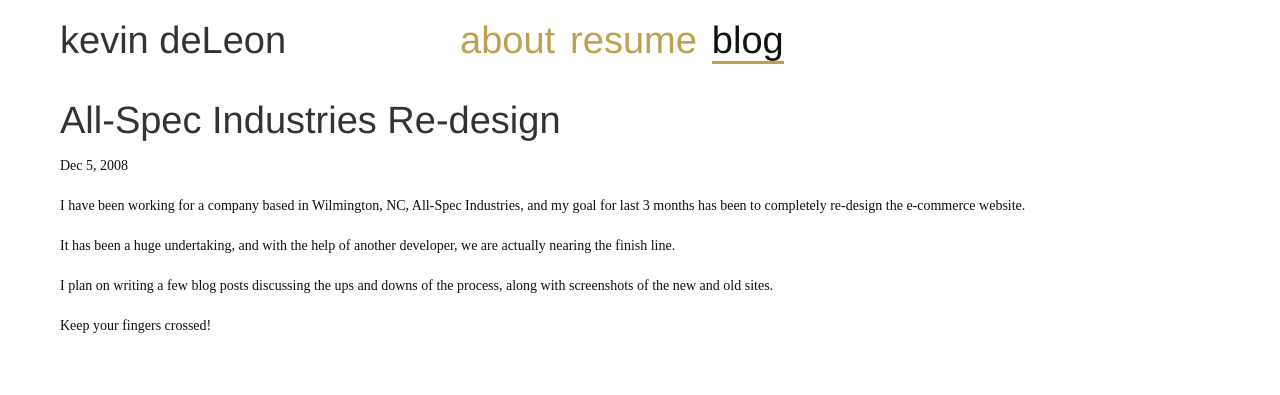
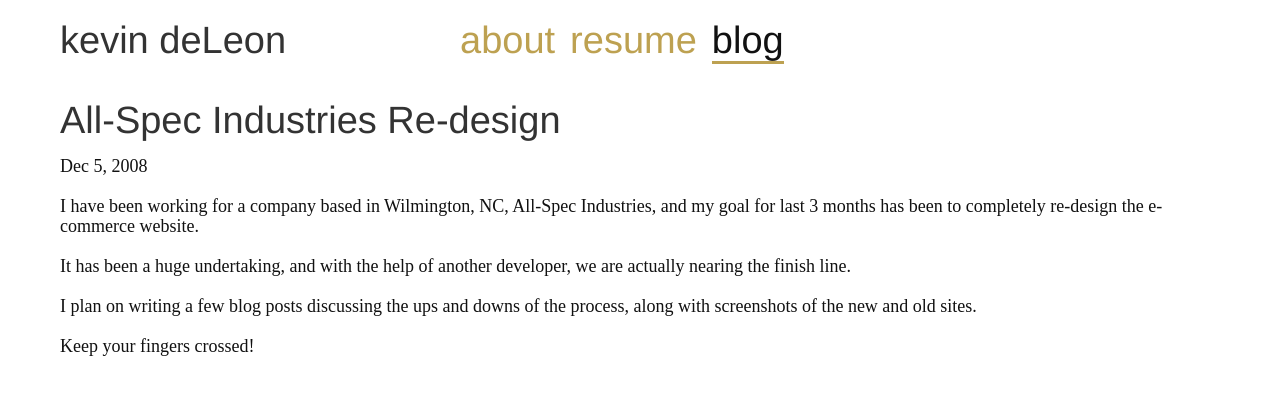
Before and after one commit to kevindeleon/kevindeleon.github.io, a Jekyll site: the page built from _posts/2008-12-05-another-test-post.markdown, in a window 1280 px wide. Shown: the top 395 px of the page. Built offline with Jekyll 4.4.1, drawn with Linux system fonts in a browser that asks for light colours; Markdown is read by kramdown in place of the engine named in the settings.

Commit message:
updates some sass vars

```diff
--- a/_sass/_base.scss
+++ b/_sass/_base.scss
@@ -32,7 +32,7 @@
 q:before, q:after                               { content:''; content:none; }
 
 html                                            { overflow-y:scroll; overflow:-moz-scrollbars-vertical; }
-body                                            { margin:0; padding:0; background-color:#FFF; font-family:sans-serif; font-size:14px; line-height:20px; color:#333; }
+body                                            { margin:0; padding:0; background-color:#FFF; font-family:sans-serif; font-size:$default-font-size; line-height:20px; color:#333; }
 
 
 /***********************************************
@@ -47,7 +47,7 @@
 h5                                              { font-size:14px; line-height:16px; }
 h6                                              { font-size:11px; line-height:13px; }
 
-p                                               { margin:0 0 20px 0; padding:0; font-size:14px; line-height:20px; }
+p                                               { margin:0 0 20px 0; padding:0; font-size:$default-font-size; line-height:20px; }
 
 b, strong                                       { font-weight:bold; }
 em                                              { font-style:italic; }
--- a/_sass/_vars.scss
+++ b/_sass/_vars.scss
@@ -5,6 +5,7 @@
 $font-weight-light: 300;
 $font-weight-semi: 600;
 $font-weight-bold: 700;
+$default-font-size: 18px;
 
 $default-text-color: #111;
 $default-link-color: #BDA151;
--- a/css/main.scss
+++ b/css/main.scss
@@ -16,7 +16,7 @@
 	font-weight: $font-weight-normal;
 	margin-top: 20px;
 	color: $default-text-color;
-	font-size: 18px;
+	font-size: $default-font-size;
 }
 
 h1, h2, h3, h4, h5, h6 {
```
